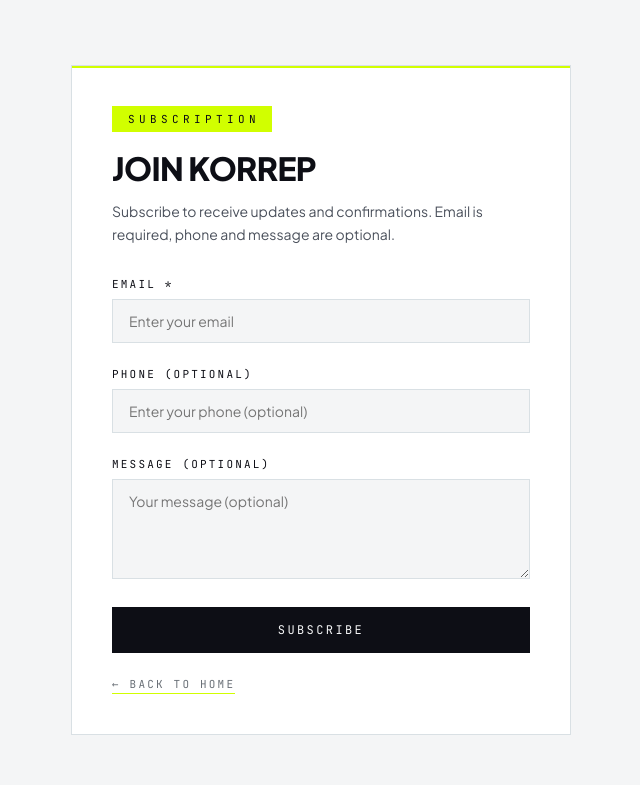
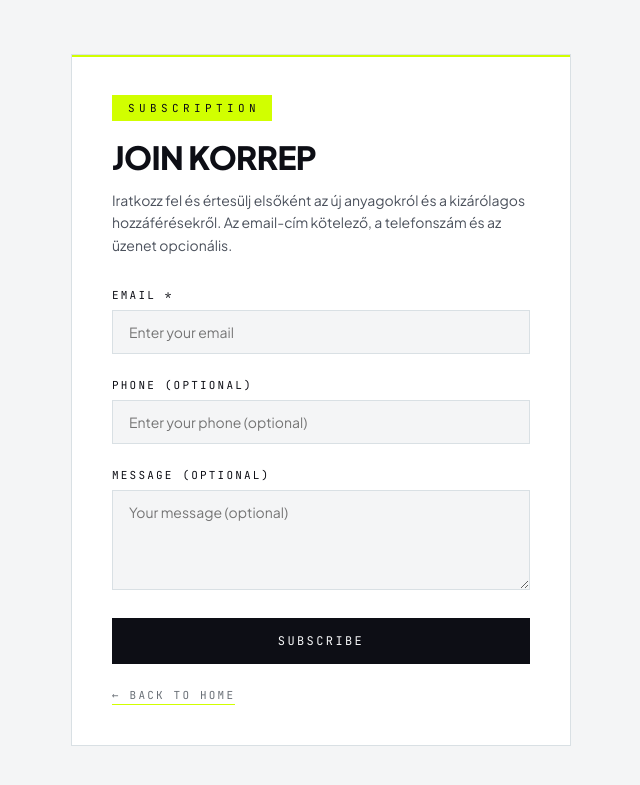
Before and after one commit to arantesdonascimento/korrep, a Django app: page /subscriptions/subscribe/ in a window 1280 px wide. Shown: the top 785 px of the page, without its empty margins (319-959 px from the left). Run offline with Django 5.2, Linux system fonts and the light colour scheme.

Commit message:
további szövegek feliratkozásnál

```diff
--- a/templates/subscriptions/subscribe.html
+++ b/templates/subscriptions/subscribe.html
@@ -135,7 +135,7 @@
         <div class="subscribe-header">
             <span class="subscribe-eyebrow">Subscription</span>
             <h1 class="subscribe-title">JOIN KORREP</h1>
-            <p class="subscribe-subtitle">Subscribe to receive updates and confirmations. Email is required, phone and message are optional.</p>
+            <p class="subscribe-subtitle">Iratkozz fel és értesülj elsőként az új anyagokról és a kizárólagos hozzáférésekről. Az email-cím kötelező, a telefonszám és az üzenet opcionális.</p>
         </div>
 
         <form method="post">
```
